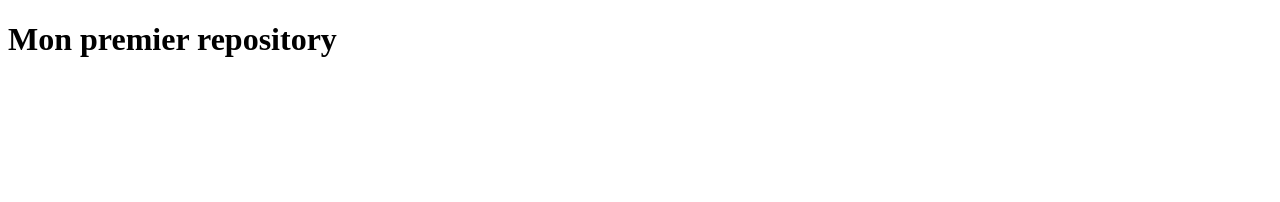
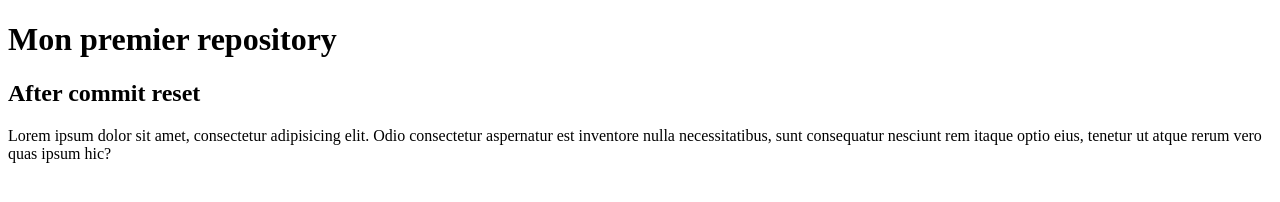
Before and after one commit to teyana/cour-git, a plain HTML site: page index.html in a window 1280 px wide. Drawn offline with Linux system fonts and the light colour scheme.

Commit message:
ajout h2+div+p

```diff
--- a/index.html
+++ b/index.html
@@ -7,5 +7,9 @@
 </head>
 <body>
     <h1>Mon premier repository</h1>
+        <h2>After commit reset</h2>
+            <div class="textcontainer">
+                <p>Lorem ipsum dolor sit amet, consectetur adipisicing elit. Odio consectetur aspernatur est inventore nulla necessitatibus, sunt consequatur nesciunt rem itaque optio eius, tenetur ut atque rerum vero quas ipsum hic?</p>
+            </div>
 </body>
 </html>
```
